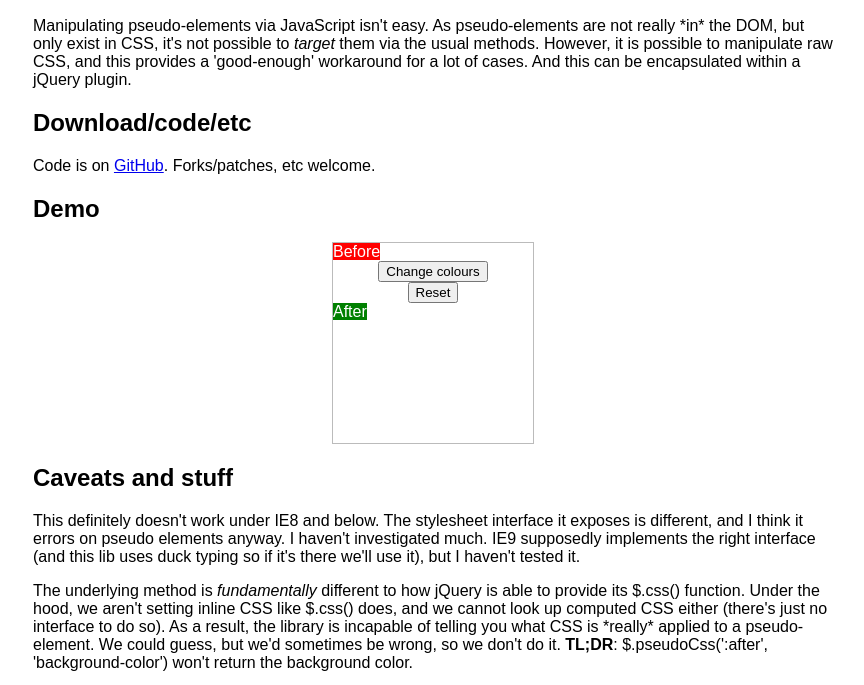
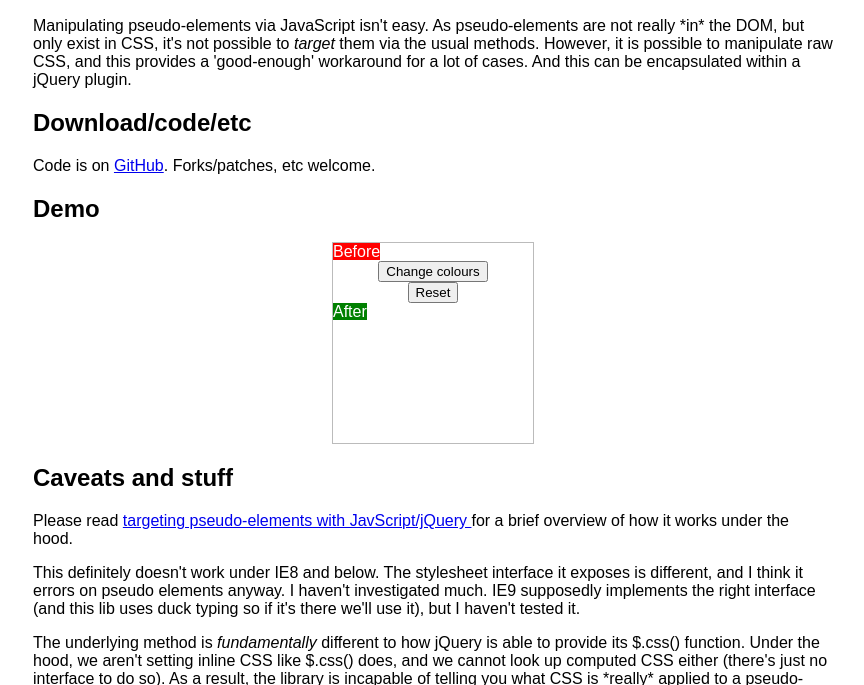
Before and after one commit to markwatkinson/jquery-pseudo-css, a plain HTML site: page index.html in a window 1280 px wide. Shown: the part 111-796 px from the top of the page, without its empty margins (207-1071 px from the left). Drawn offline with nearby package versions, Linux system fonts and the light colour scheme.

Commit message:
Include links to lower level explanation

```diff
--- a/index.html
+++ b/index.html
@@ -110,6 +110,10 @@
         </div>
 
         <h2> Caveats and stuff </h2>
+        <p> Please read
+          <a href='http://blog.asgaard.co.uk/2012/09/07/on-targeting-pseudo-elements-with-javascript-jquery'>
+            targeting pseudo-elements with JavScript/jQuery
+          </a> for a brief overview of how it works under the hood.
         <p>
           This definitely doesn't work under IE8 and below. The stylesheet interface it exposes is
           different, and I think it errors on pseudo elements anyway. I haven't investigated much.
```
Also changed, not shown: 1 other file.
